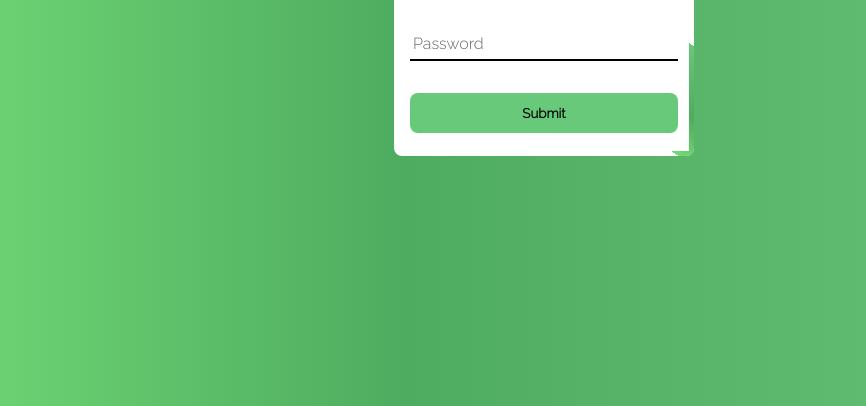
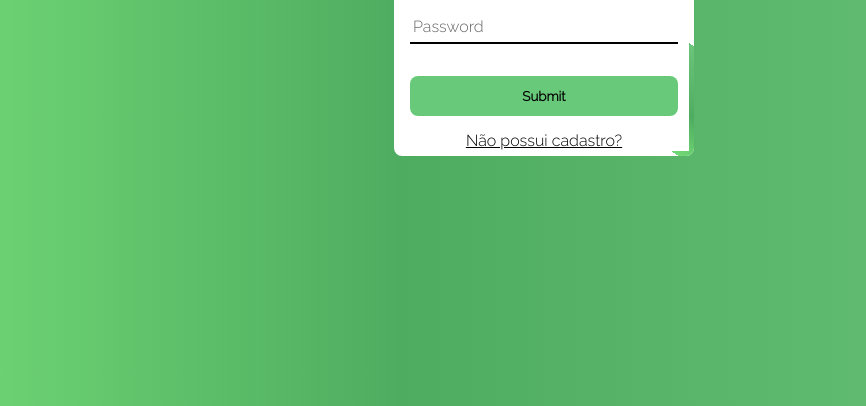
Before and after one commit to joaovxsantos/Login-Page-1, a plain HTML site: page index.html in a window 1280 px wide. Shown: the part 394-800 px from the top of the page, without its empty margins (96-962 px from the left). Drawn offline with Linux system fonts and the light colour scheme.

Commit message:
em andamento

```diff
--- a/index.html
+++ b/index.html
@@ -29,6 +29,8 @@
             <input type="submit" value="Submit" id="submit">
         </div>
 
+        <label>Não possui cadastro?</label>
+
     </div>
     <script src="./script.js"></script>
 
--- a/style.css
+++ b/style.css
@@ -67,6 +67,13 @@ body {
   position: absolute;
   inset: 5px;
   background: #ffffff;
+}
+
+.container-form label {
+  z-index: 1;
+  margin-top: 15px;
+  text-decoration: underline;
+  cursor: pointer;
 }
 
 .form-container {
```
